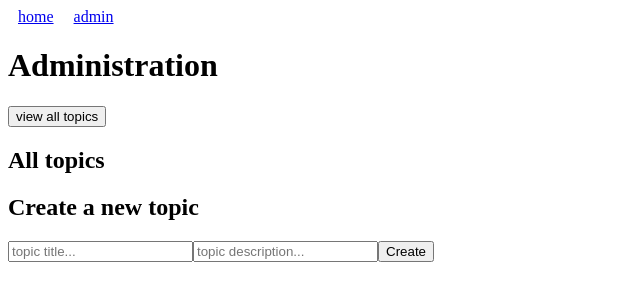
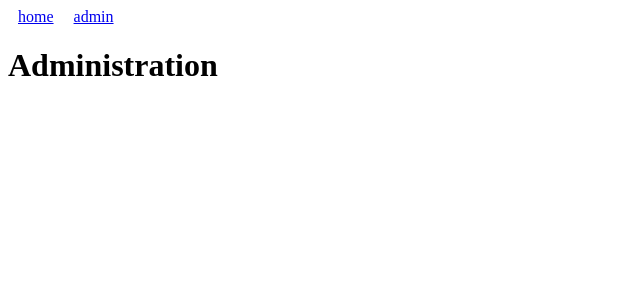
Before and after one commit to Meliodas-1O/modernMoodle, a React (Create React App) app in the folder frontend/: page /admin in a window 1280 px wide. Shown: the top 300 px of the page, without its empty margins (0-640 px from the left). Built offline with nearby package versions, Linux system fonts and the light colour scheme.

Commit message:
issue #33 (fix - frontend): quick fix for CI

```diff
--- a/frontend/src/pages/Administration.tsx
+++ b/frontend/src/pages/Administration.tsx
@@ -1,82 +1,11 @@
 import { useState } from "react";
-import TopicCard from "../components/TopicCard";
-import { ITopic } from "../models/ITopic";
-
-const fakeTopics: ITopic[] = [
-     {
-          id: 1,
-          title: "First topic",
-          description: "it is what it",
-     },
-     {
-          id: 2,
-          title: "Second topic",
-          description: "théorie synthétique de la courbure de Ricci",
-     },
-     {
-          id: 3,
-          title: "Third topic",
-          description: "ecoconception",
-     },
-];
+import { createTopic, deleteTopic, getAllTopics } from "../api/api";
 
 function Administration() {
-     const [topics, setTopics] = useState<ITopic[]>([]);
-     const [title, setTitle] = useState<string>("");
-     const [description, setDescription] = useState<string>("");
-
-     function getAllTopics() {
-          // TODO: real API call to the backend
-          if (topics.length === 0) {
-               setTopics(fakeTopics);
-          }
-     }
-
-     function createTopic() {
-          if (title.trim().length === 0 || description.trim().length === 0) {
-               return;
-          }
-
-          const newId = topics[topics.length - 1].id + 1;
-          const newTopic: ITopic = {
-               id: newId,
-               title,
-               description,
-          };
-          setTopics([...topics, newTopic]);
-     }
 
      return (
           <div>
                <h1>Administration</h1>
-
-               <button onClick={getAllTopics}>view all topics</button>
-               <div>
-                    <h2>All topics</h2>
-                    {topics.length > 0 &&
-                         topics.map((topic) => (
-                              <TopicCard key={topic.id} topic={topic} />
-                         ))}
-               </div>
-
-               <div>
-                    <h2>Create a new topic</h2>
-                    <div>
-                         <input
-                              type="text"
-                              placeholder="topic title..."
-                              onChange={(event) => setTitle(event.target.value)}
-                         />
-                         <input
-                              type="text"
-                              placeholder="topic description..."
-                              onChange={(event) =>
-                                   setDescription(event.target.value)
-                              }
-                         />
-                         <button onClick={createTopic}>Create</button>
-                    </div>
-               </div>
           </div>
      );
 }
```
